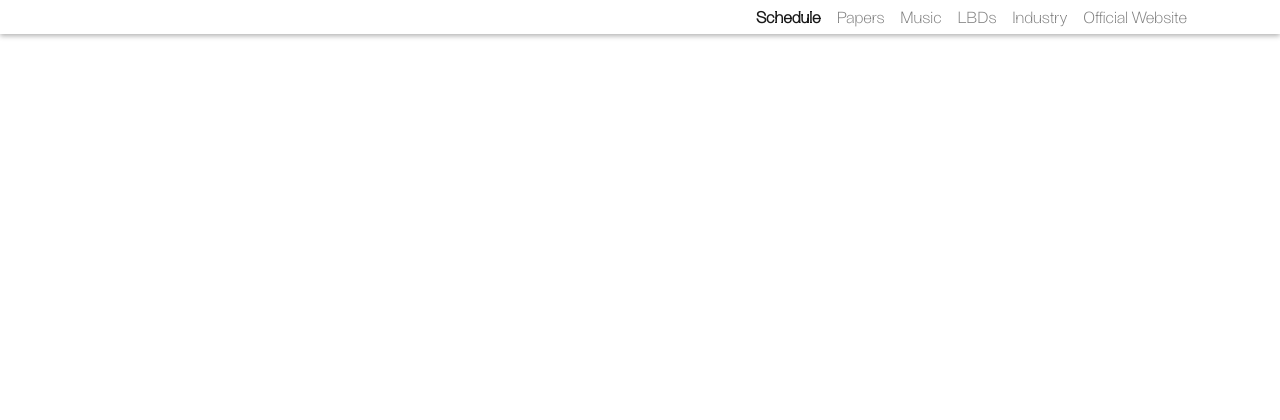
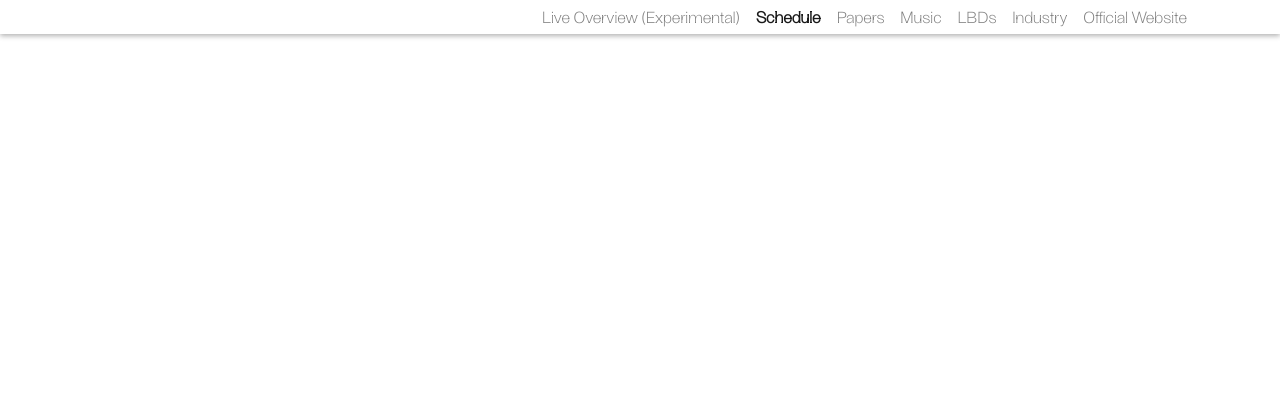
Before and after one commit to Daniel-Chin/ISMIR2026-Kit, a Flask app: template templates/day.html in a window 1280 px wide. Shown: the top 420 px of the page. Run offline with Flask 3, Linux system fonts and the light colour scheme; the template is opened without the code that fills it, so the values that code supplies are empty; parts of the project's set-up code (start-up, migrations or seed data) failed here and were passed over; some libraries are stand-ins or nearby versions.

Commit message:
integrate UI of live overview

```diff
--- a/main.py
+++ b/main.py
@@ -272,6 +272,25 @@ def zoom_redirect():
         if str(row.get("join_url") or row.get("live_url") or "").strip()
     }
     return render_template("zoom.html", **data)
+
+
+@app.route("/live")
+@app.route("/live.html")
+def live_overview():
+    data = _data()
+    data["active_page"] = "Live Overview (Experimental)"
+    return render_template("live.html", **data)
+
+
+def register_live_no_nav_route():
+    @app.route("/live-no-nav.html")
+    def serve_live_no_nav():
+        live_path = os.path.join(
+            os.path.dirname(__file__), "live_overview", "build", "live-no-nav.html"
+        )
+        if not os.path.exists(live_path):
+            return ("Not Found", 404)
+        return send_file(live_path)
 
 
 @app.route("/tutorials.html")
@@ -770,6 +789,7 @@ if __name__ == "__main__":
     if args.build:
         freezer.freeze()
     else:
+        register_live_no_nav_route()
         debug_val = False
         if os.getenv("FLASK_DEBUG") == "True":
             debug_val = True
--- a/templates/base.html
+++ b/templates/base.html
@@ -106,6 +106,7 @@
     <!-- NAV -->
     {% block header %}
     {% set navigation_bar = [
+    ('live.html', 'Live Overview (Experimental)'),
     ('calendar.html', 'Schedule'),
     ('papers.html', 'Papers'),
     ('music.html', 'Music'),
```
Also changed, not shown: templates/live.html (added, +18 -0 lines).
